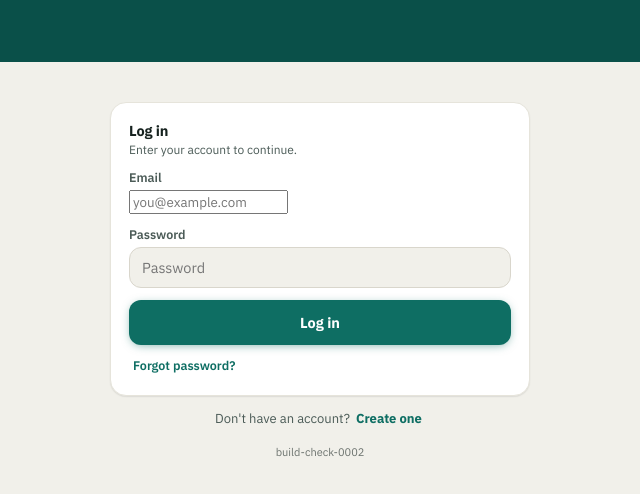
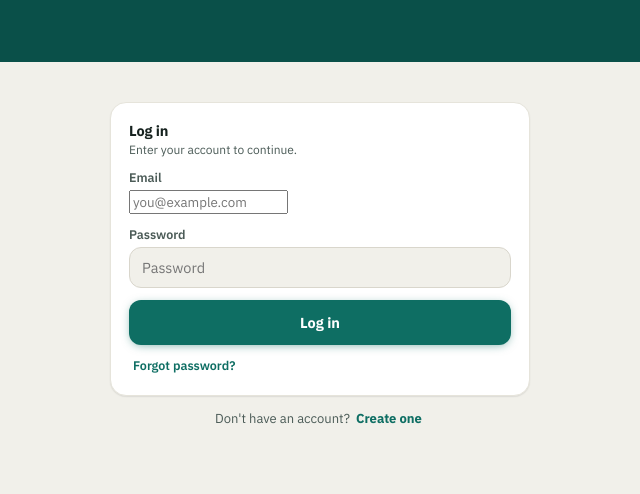
Before and after one commit to tarekhajjomar-bit/floor-link, a website: page index.html in a window 1280 px wide. Shown: the full height of the page, 320-960 px from the left. Drawn offline with Linux system fonts and the light colour scheme; no server answers.

Commit message:
Add files via upload

```diff
--- a/index.html
+++ b/index.html
@@ -2418,7 +2418,6 @@ function hasManagerAccount(){
 function renderAuthScreen(){
   var html = '<div class="auth-wrap">';
   html += S.authView === "signup" ? renderSignupForm() : renderLoginForm();
-  html += '<p style="text-align:center; font-size:11px; color:var(--ink-dim); margin-top:18px; opacity:.6;">build-check-0002</p>';
   html += '</div>';
   document.getElementById("main").innerHTML = html;
   wireAuthScreen();
```
